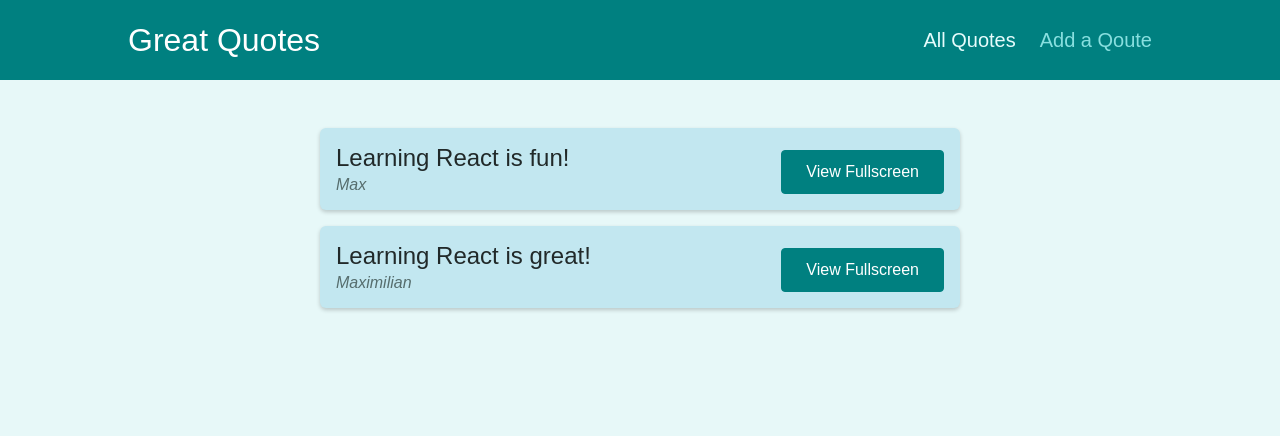
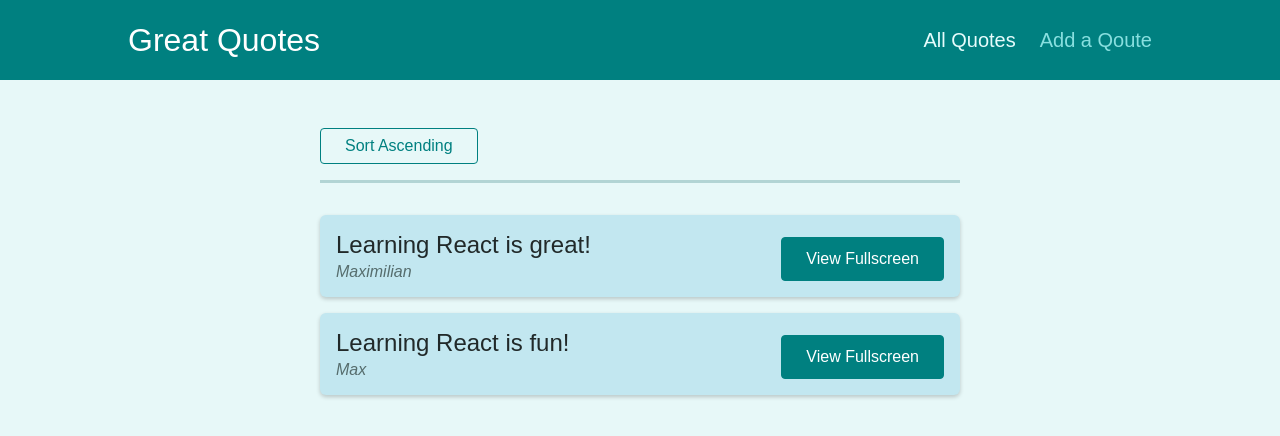
Before and after one commit to lerand94/reactRouterApp, a React (Create React App) app: page /quotes in a window 1280 px wide. Shown: the top 436 px of the page. Built offline with nearby package versions, Linux system fonts and the light colour scheme.

Commit message:
added nested routes amd query parameters

```diff
--- a/src/components/quotes/QuoteForm.js
+++ b/src/components/quotes/QuoteForm.js
@@ -1,10 +1,13 @@
-import { useRef } from "react";
+import { Fragment, useRef, useState } from "react";
+import { Prompt } from "react-router-dom";
 
 import Card from "../UI/Card";
 import LoadingSpinner from "../UI/LoadingSpinner";
 import classes from "./QuoteForm.module.css";
 
 const QuoteForm = (props) => {
+  const [isEntering, setIsEntering] = useState(false);
+
   const authorInputRef = useRef();
   const textInputRef = useRef();
 
@@ -19,9 +22,28 @@
     props.onAddQuote({ author: enteredAuthor, text: enteredText });
   }
 
+  const finishEnteringHandler = () => {
+    setIsEntering(false);
+  };
+
+  const formFocusedHandler = () => {
+    setIsEntering(true);
+  };
+
   return (
+    <Fragment>
+      <Prompt
+        when={isEntering}
+        message={(location) =>
+          "Are you sure you want to leave? All your entered data will be lost!"
+        }
+      />
       <Card>
-      <form className={classes.form} onSubmit={submitFormHandler}>
+        <form
+          onFocus={formFocusedHandler}
+          className={classes.form}
+          onSubmit={submitFormHandler}
+        >
           {props.isLoading && (
             <div className={classes.loading}>
               <LoadingSpinner />
@@ -37,10 +59,13 @@
             <textarea id="text" rows="5" ref={textInputRef}></textarea>
           </div>
           <div className={classes.actions}>
-          <button className="btn">Add Quote</button>
+            <button onClick={finishEnteringHandler} className="btn">
+              Add Quote
+            </button>
           </div>
         </form>
       </Card>
+    </Fragment>
   );
 };
 
--- a/src/components/quotes/QuoteList.js
+++ b/src/components/quotes/QuoteList.js
@@ -1,13 +1,42 @@
-import { Fragment } from 'react';
+import { Fragment } from "react";
 
-import QuoteItem from './QuoteItem';
-import classes from './QuoteList.module.css';
+import QuoteItem from "./QuoteItem";
+import classes from "./QuoteList.module.css";
+import { useHistory, useLocation } from "react-router-dom";
+
+const sortQuotes = (quotes, ascending) => {
+  return quotes.sort((quoteA, quoteB) => {
+    if (ascending) {
+      return quoteA.id > quoteB.id ? 1 : -1;
+    } else {
+      return quoteA.id < quoteB.id ? 1 : -1;
+    }
+  });
+};
 
 const QuoteList = (props) => {
+  const history = useHistory();
+  const location = useLocation();
+
+  const queryParams = new URLSearchParams(location.search);
+
+  const isSortingAscending = queryParams.get("sort") === "asc";
+
+  const sortedQuotes = sortQuotes(props.quotes, isSortingAscending);
+
+  const changeSortingHandler = () => {
+    history.push("/quotes?sort=" + (isSortingAscending ? "desc" : "asc"));
+  };
+
   return (
     <Fragment>
+      <div className={classes.sorting}>
+        <button onClick={changeSortingHandler}>
+          Sort {isSortingAscending ? "Descending" : "Ascending"}
+        </button>
+      </div>
       <ul className={classes.list}>
-        {props.quotes.map((quote) => (
+        {sortedQuotes.map((quote) => (
           <QuoteItem
             key={quote.id}
             id={quote.id}
```
Lines whose indentation alone changed are shown as unchanged.
